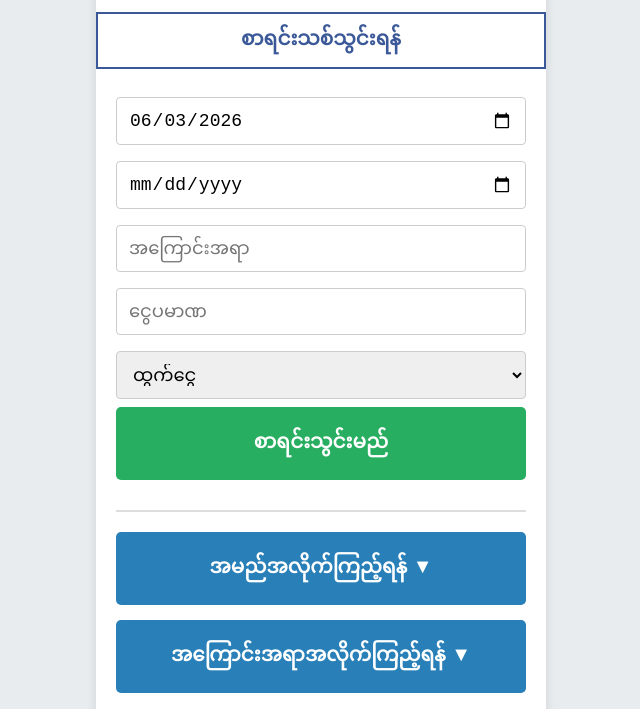
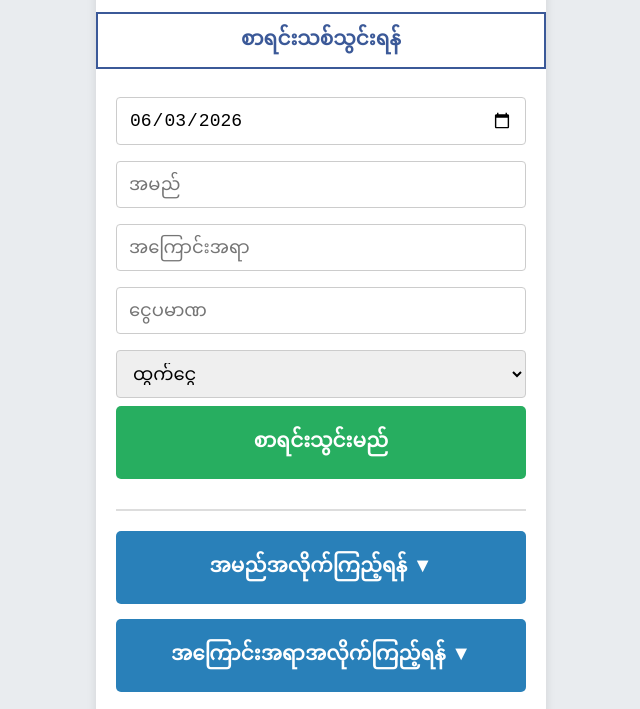
Before and after one commit to minthit12/mylist, a plain HTML site: page index.html in a window 1280 px wide. Shown: the part 89-798 px from the top of the page, without its empty margins (319-959 px from the left). Drawn offline with Linux system fonts and the light colour scheme.

Commit message:
Update index.html

```diff
--- a/index.html
+++ b/index.html
@@ -52,7 +52,7 @@
 
     <div class="content">
         <input type="date" id="dateInput">
-        <input type="date" id="nameInput" placeholder="အမည်" list="nameOptions">
+        <input type="text" id="nameInput" placeholder="အမည်" list="nameOptions">
         <datalist id="nameOptions"></datalist>
         <input type="text" id="detailInput" placeholder="အကြောင်းအရာ" list="detailOptions">
         <datalist id="detailOptions"></datalist>
```
